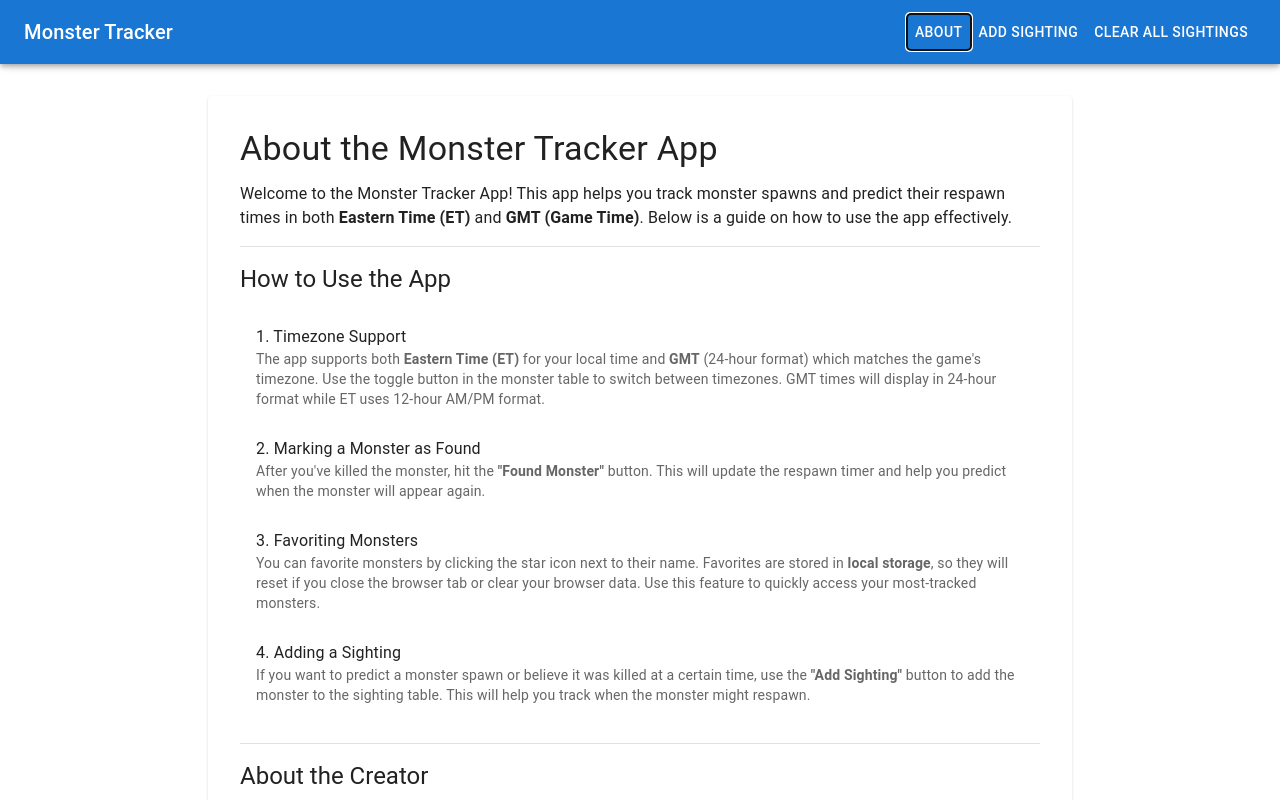
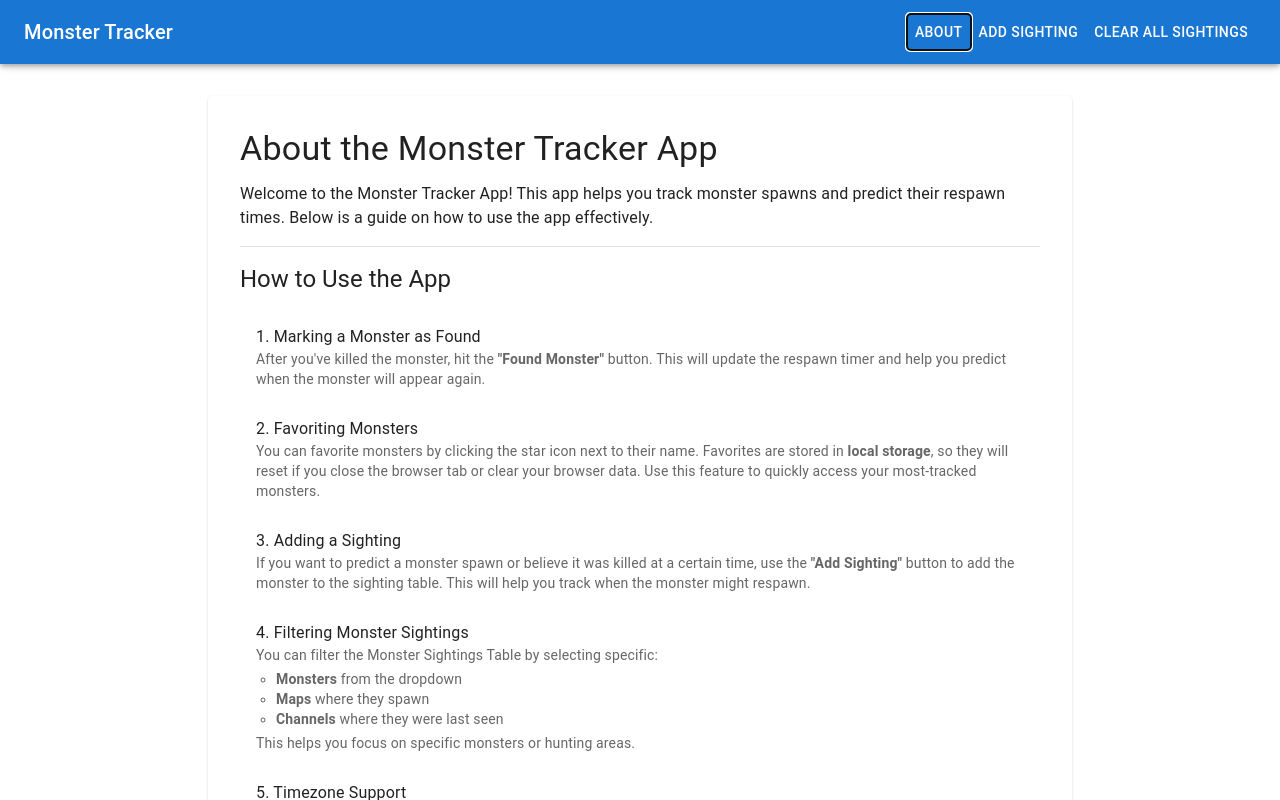
Before and after one commit to Black-Scorpio/maple-royals-boss-tracker, a React (Vite) app: page / in a window 1280 px wide. Both pictures are taken after a click on the button "ABOUT". Shown: the top 800 px of the page. Built offline with nearby package versions, Linux system fonts and the light colour scheme; no server answers; the database is empty.

Commit message:
update About.tsx

```diff
--- a/src/components/About.tsx
+++ b/src/components/About.tsx
@@ -22,9 +22,8 @@ export const About = ({ onClose }: AboutProps) => {
 
       <Typography variant="body1" paragraph>
         Welcome to the Monster Tracker App! This app helps you track monster
-        spawns and predict their respawn times in both{" "}
-        <strong>Eastern Time (ET)</strong> and <strong>GMT (Game Time)</strong>.
-        Below is a guide on how to use the app effectively.
+        spawns and predict their respawn times. Below is a guide on how to use
+        the app effectively.
       </Typography>
 
       <Divider sx={{ my: 2 }} />
@@ -36,21 +35,7 @@ export const About = ({ onClose }: AboutProps) => {
       <List>
         <ListItem>
           <ListItemText
-            primary="1. Timezone Support"
-            secondary={
-              <>
-                The app supports both <strong>Eastern Time (ET)</strong> for
-                your local time and <strong>GMT</strong> (24-hour format) which
-                matches the game's timezone. Use the toggle button in the
-                monster table to switch between timezones. GMT times will
-                display in 24-hour format while ET uses 12-hour AM/PM format.
-              </>
-            }
-          />
-        </ListItem>
-        <ListItem>
-          <ListItemText
-            primary="2. Marking a Monster as Found"
+            primary="1. Marking a Monster as Found"
             secondary={
               <>
                 After you've killed the monster, hit the{" "}
@@ -63,7 +48,7 @@ export const About = ({ onClose }: AboutProps) => {
         </ListItem>
         <ListItem>
           <ListItemText
-            primary="3. Favoriting Monsters"
+            primary="2. Favoriting Monsters"
             secondary={
               <>
                 You can favorite monsters by clicking the star icon next to
@@ -77,13 +62,56 @@ export const About = ({ onClose }: AboutProps) => {
         </ListItem>
         <ListItem>
           <ListItemText
-            primary="4. Adding a Sighting"
+            primary="3. Adding a Sighting"
             secondary={
               <>
                 If you want to predict a monster spawn or believe it was killed
                 at a certain time, use the <strong>"Add Sighting"</strong>{" "}
                 button to add the monster to the sighting table. This will help
                 you track when the monster might respawn.
+              </>
+            }
+          />
+        </ListItem>
+        <ListItem>
+          <ListItemText
+            primary="4. Filtering Monster Sightings"
+            secondary={
+              <>
+                You can filter the Monster Sightings Table by selecting
+                specific:
+                <ul
+                  style={{
+                    marginTop: "4px",
+                    marginBottom: "4px",
+                    paddingLeft: "20px",
+                  }}
+                >
+                  <li>
+                    <strong>Monsters</strong> from the dropdown
+                  </li>
+                  <li>
+                    <strong>Maps</strong> where they spawn
+                  </li>
+                  <li>
+                    <strong>Channels</strong> where they were last seen
+                  </li>
+                </ul>
+                This helps you focus on specific monsters or hunting areas.
+              </>
+            }
+          />
+        </ListItem>
+        <ListItem>
+          <ListItemText
+            primary="5. Timezone Support"
+            secondary={
+              <>
+                The app supports both <strong>Eastern Time (ET)</strong> for
+                your local time and <strong>GMT</strong> (24-hour format) which
+                matches the game's timezone. Use the toggle button in the
+                monster table to switch between timezones. GMT times will
+                display in 24-hour format while ET uses 12-hour AM/PM format.
               </>
             }
           />
```
